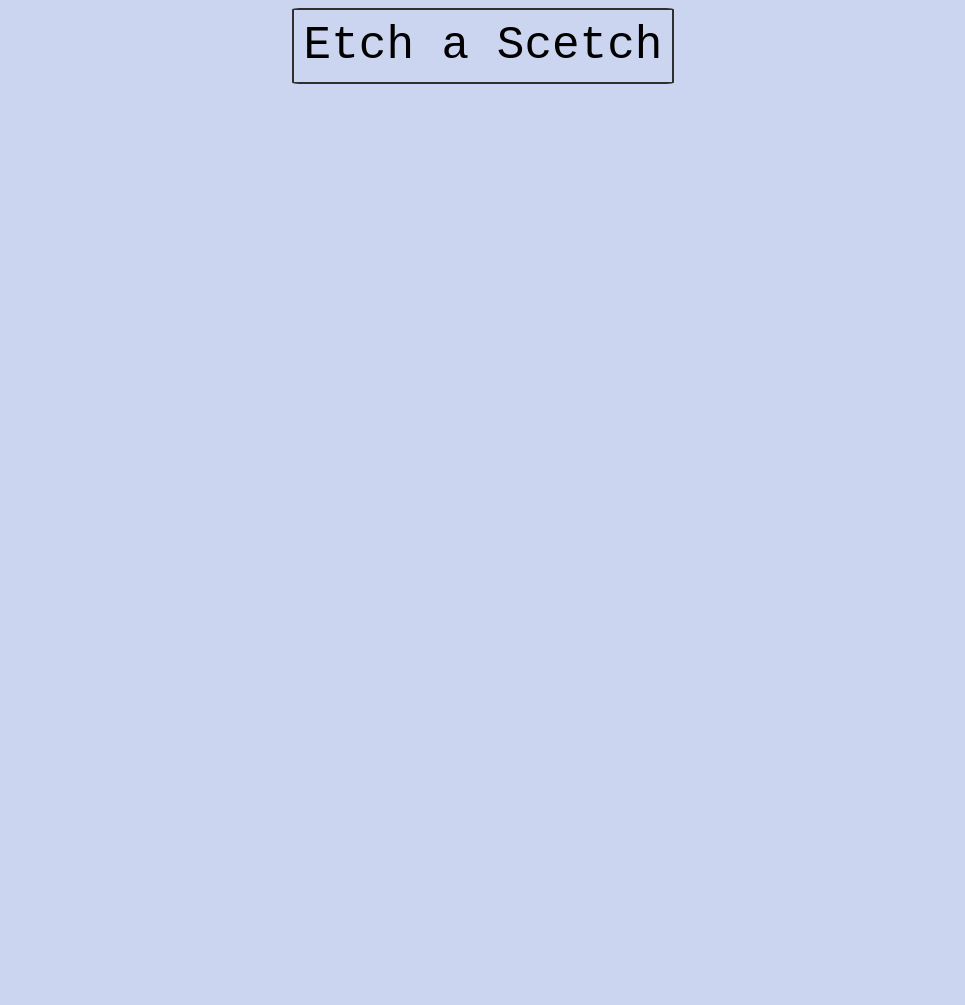
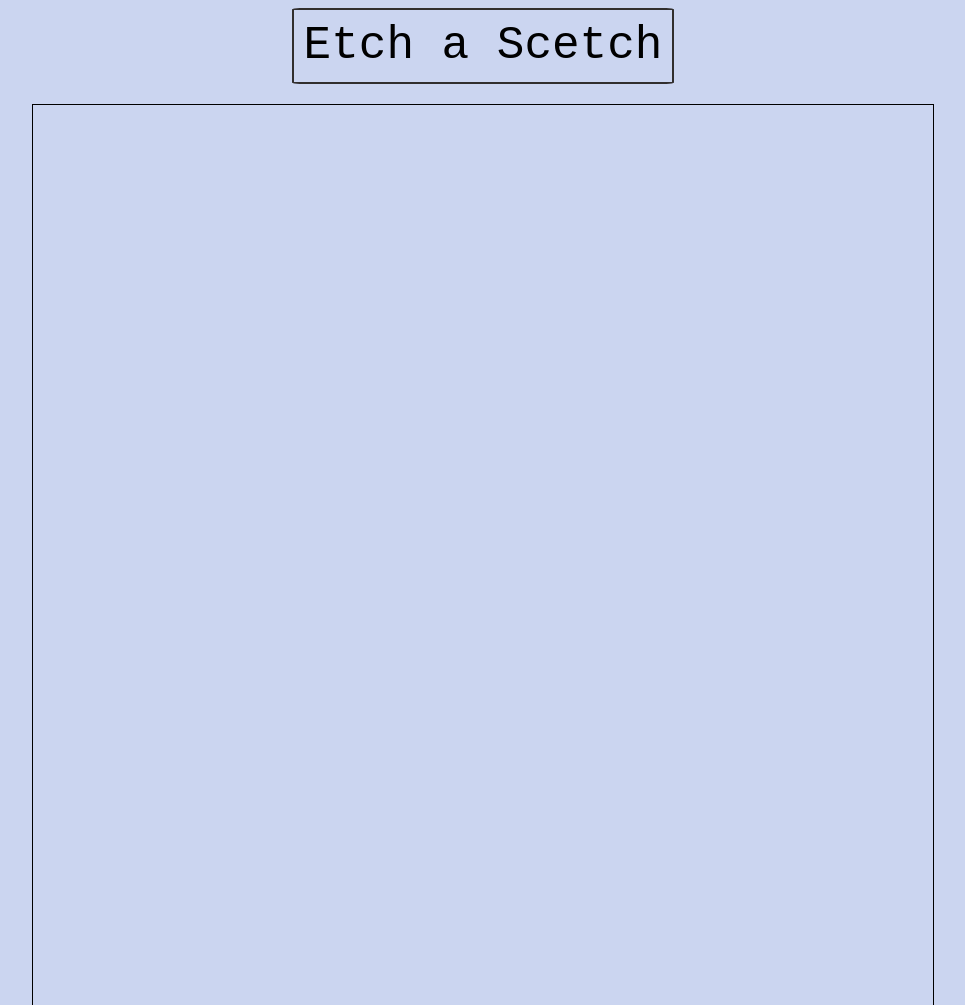
Before and after one commit to renrom/etch-a-sketch, a plain HTML site: page index.html in a window 1280 px wide. Shown: the top 1005 px of the page, without its empty margins (157-1122 px from the left). Before the commit the page ends 800 px from the top, so only its background shows below. Drawn offline with Linux system fonts and the light colour scheme.

Commit message:
added a working base that creates the matrix

```diff
--- a/css/styles.css
+++ b/css/styles.css
@@ -16,4 +16,15 @@
     border: 2px solid rgb(49, 46, 46);
     border-radius: 2%;
     padding: 10px;
+    margin-bottom: 20px;
 }
+
+.gridline {
+    display: flex;
+    flex: 1;
+    justify-content: center;
+}
+
+.griditem {
+    border: 1px solid black;
+}
--- a/index.html
+++ b/index.html
@@ -13,9 +13,5 @@
             Etch a Scetch
         </div>
     </div>
-    <div class = "container">
-        <div class = "grid">
-        </div>
-    </div>
 </body>
 </html>
--- a/scripts/etch.js
+++ b/scripts/etch.js
@@ -0,0 +1,49 @@
+let defaultNumberOfGridItems = 1;
+let defaultTotalGridWidth    = 900;
+
+let defaultGridSize = defaultTotalGridWidth / defaultNumberOfGridItems;
+
+
+let gridContainer = document.createElement("div");
+let gridLine      = document.createElement("div");
+let gridItem      = document.createElement("div");
+
+
+
+gridItem.style.height = defaultGridSize+"px";
+gridItem.style.width  = defaultGridSize+"px";
+
+
+for (let i=0;i < defaultNumberOfGridItems; i++){
+
+    let gridItem      = document.createElement("div");
+    gridItem.style.height = defaultGridSize+"px";
+    gridItem.style.width  = defaultGridSize+"px";
+    gridItem.className    = "griditem";
+    gridLine.className    = "gridline";
+    gridLine.appendChild(gridItem);
+
+};
+
+
+for (let i=0;i < defaultNumberOfGridItems; i++){
+
+    gridContainer.className = "gridcontainer";
+    let copyGridItem = gridLine.cloneNode(true);
+    gridContainer.appendChild(copyGridItem);
+
+}
+
+
+console.log(gridContainer)
+/* parent.id = "container";
+var child = document.createElement("div");
+child.id = "data";
+parent.appendChild(child); */
+
+/* gridLine.appendChild(gridItem);
+
+gridContainer.appendChild(gridLine);
+document.body.appendChild(gridContainer);*/
+
+document.body.appendChild(gridContainer);
```
